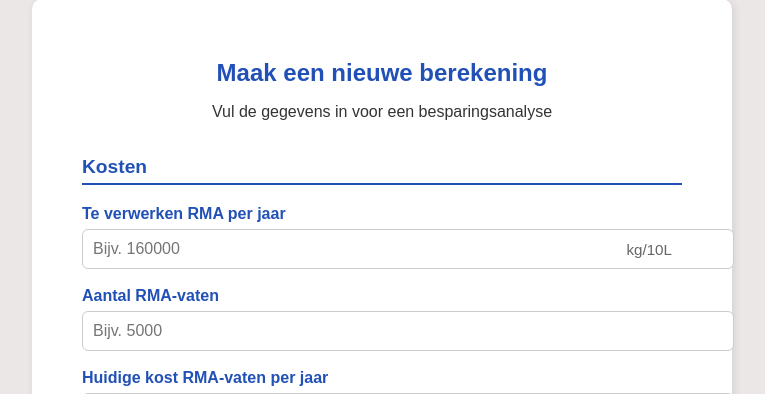
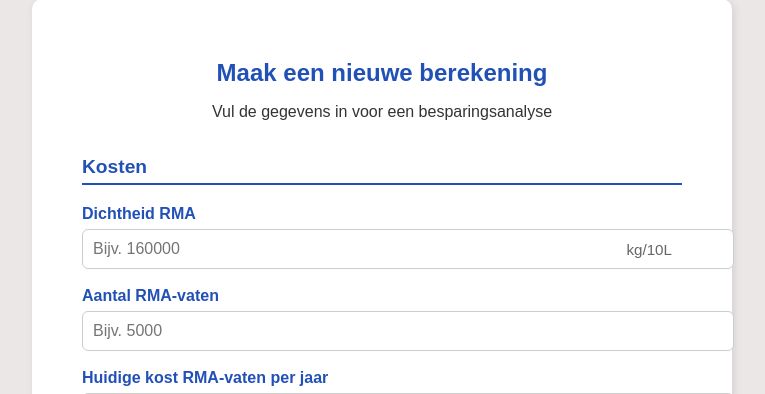
Before and after one commit to A-D-DBS-application/web-application-2025-group41, a Flask app: page /input in a window 1280 px wide. Shown: the part 61-455 px from the top of the page, without its empty margins (258-1023 px from the left). Run offline with Flask 3, Linux system fonts and the light colour scheme.

Commit message:
update dichtheid

```diff
--- a/Mediwaste Solutions BV_app/app/templates/Input.html
+++ b/Mediwaste Solutions BV_app/app/templates/Input.html
@@ -138,9 +138,9 @@
       <form method="POST">
         <h3>Kosten</h3>
 
-        <label for="rma_kg">Te verwerken RMA per jaar</label>
+        <label for="rma_dichtheid">Dichtheid RMA</label>
         <div class="input-group">
-          <input type="number" id="rma_kg" name="rma_kg" placeholder="Bijv. 160000" required>
+          <input type="number" id="rma_dichtheid" name="rma_dichtheid" placeholder="Bijv. 160000" required>
           <span class="unit">kg/10L</span>
         </div>
 
```
